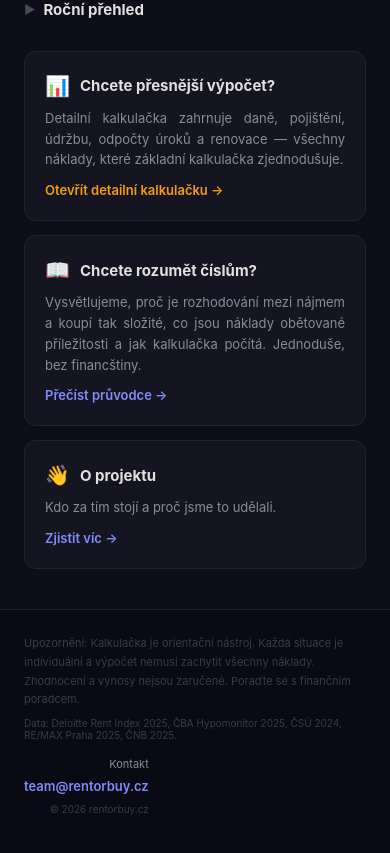
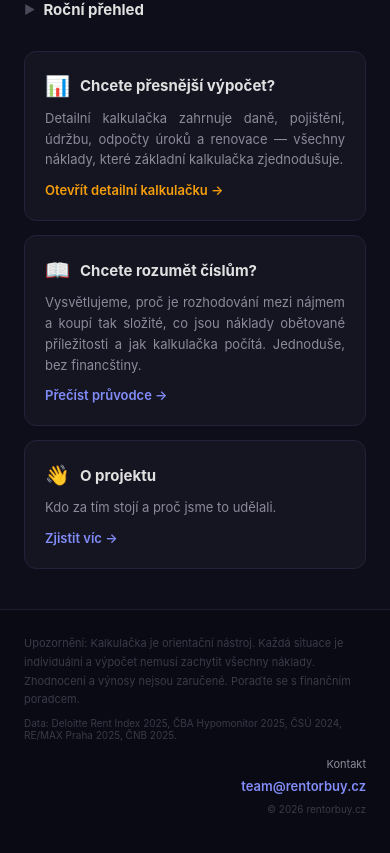
Before and after one commit to jd-dvoriak/rentorbuy, a React (Vite) app: page / in a window 390 px wide. Shown: the part 2300-3153 px from the top of the page. Built offline with nearby package versions, Linux system fonts and the light colour scheme.

Commit message:
Align footer contact to the right on mobile version

```diff
--- a/src/App.jsx
+++ b/src/App.jsx
@@ -1564,7 +1564,7 @@ export default function App() {
             <p style={{ fontSize: 11, color: C.muted, lineHeight: 1.7, margin: 0 }}>{t.disc}</p>
             <p style={{ fontSize: 10, color: C.footerTxt2, marginTop: 8 }}>{t.src}</p>
           </div>
-          <div style={{ textAlign: "right" }}>
+          <div style={{ textAlign: "right", marginLeft: "auto" }}>
             <div style={{ fontSize: 11, color: C.dim, marginBottom: 4 }}>{t.contact}</div>
             <a href="mailto:team@rentorbuy.cz" onClick={() => track("contact_click", { method: "email" })} style={{ color: C.rent, fontSize: 13, textDecoration: "none", fontWeight: 600 }}>team@rentorbuy.cz</a>
             <div style={{ fontSize: 10, color: C.footerTxt2, marginTop: 8 }}>© 2026 rentorbuy.cz</div>
```
